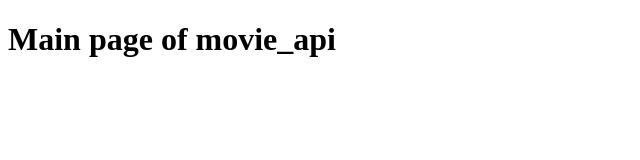
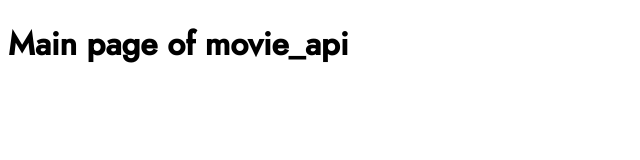
Before and after one commit to xurros/movie_api5, a website: page index.html in a window 1280 px wide. Shown: the whole page, without its empty margins (0-640 px from the left). Drawn offline with Linux system fonts and the light colour scheme.

Commit message:
Update index.html

```diff
--- a/index.html
+++ b/index.html
@@ -5,6 +5,9 @@
   <meta charset="utf-8" />
   <meta name="viewport" content="width=device-width" />
   <title>movie_api</title>
+  <link rel="preconnect" href="https://fonts.googleapis.com">
+  <link rel="preconnect" href="https://fonts.gstatic.com" crossorigin>
+  <link href="https://fonts.googleapis.com/css2?family=Jost:wght@100;200;300;400;500&display=swap" rel="stylesheet">
 </head>
 
 <body>
```
